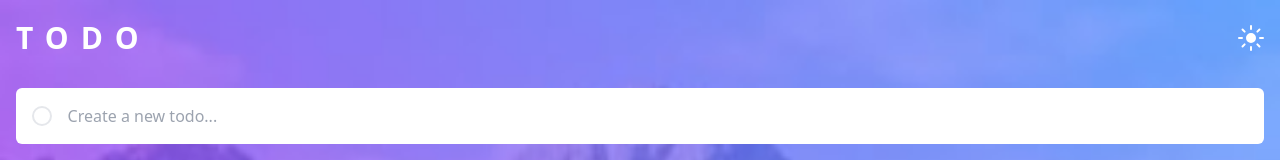
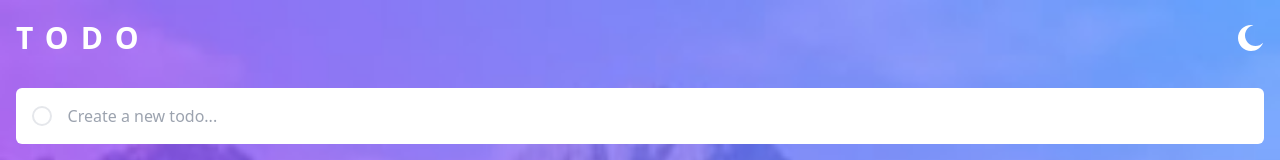
Before and after one commit to Googluu/TODOs, a React (Vite) app: page / in a window 1280 px wide. Shown: the top 160 px of the page. Built offline with nearby package versions, Linux system fonts and the light colour scheme.

Commit message:
dark mode click

```diff
--- a/src/components/Header.jsx
+++ b/src/components/Header.jsx
@@ -1,9 +1,17 @@
-import { useState } from "react";
+import { useEffect, useState } from "react";
 import { MoonIcon } from "./";
 import { IconSun } from "./";
 
 export const Header = () => {
-  const [darkMode, setDarkMode] = useState(true);
+  const [darkMode, setDarkMode] = useState(false);
+
+  useEffect(() => {
+    if (darkMode) {
+      document.documentElement.classList.add("dark");
+    } else {
+      document.documentElement.classList.remove("dark");
+    }
+  }, [darkMode]);
 
   return (
     <header className="container mx-auto px-4">
--- a/src/utils/darkMode.js
+++ b/src/utils/darkMode.js
@@ -1,15 +1,15 @@
-// On page load or when changing themes, best to add inline in `head` to avoid FOUC
-if (
-  localStorage.theme === "dark" ||
-  (!("theme" in localStorage) &&
-    window.matchMedia("(prefers-color-scheme: dark)").matches)
-) {
-  document.documentElement.classList.add("dark");
-  localStorage.theme = "dark";
-} else {
-  document.documentElement.classList.remove("dark");
-  localStorage.theme = "light";
-}
+// // On page load or when changing themes, best to add inline in `head` to avoid FOUC
+// if (
+//   localStorage.theme === "dark" ||
+//   (!("theme" in localStorage) &&
+//     window.matchMedia("(prefers-color-scheme: dark)").matches)
+// ) {
+//   document.documentElement.classList.add("dark");
+//   // localStorage.theme = "dark";
+// } else {
+//   document.documentElement.classList.remove("dark");
+//   // localStorage.theme = "light";
+// }
 
 // Whenever the user explicitly chooses light mode
 // localStorage.theme = "light";
```
